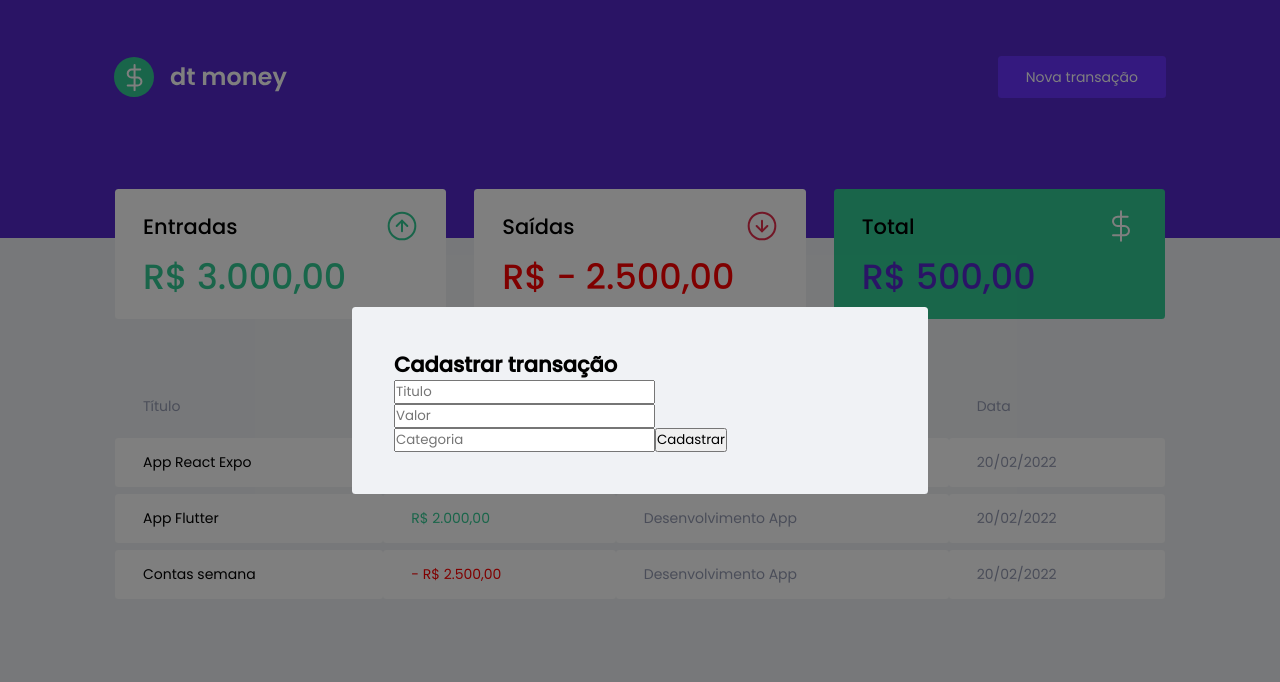
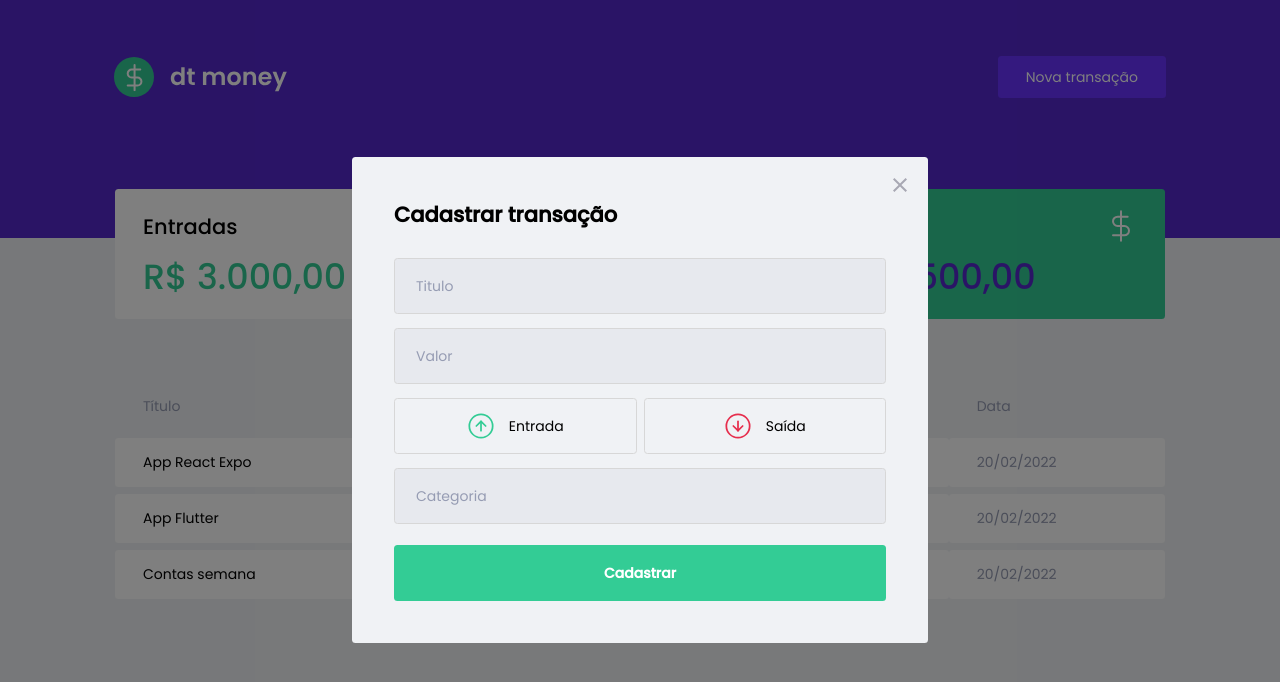
Before and after one commit to srodrigo28/react-app-money, a React (Create React App) app: page / in a window 1280 px wide. Both pictures are taken after a click on the button "Nova transação". Shown: the top 682 px of the page. Built offline with nearby package versions, Linux system fonts and the light colour scheme; no server answers; what miragejs would draw is missing.

Commit message:
front end finalizado

```diff
--- a/package.json
+++ b/package.json
@@ -12,6 +12,7 @@
     "@types/react-dom": "^17.0.14",
     "axios": "^0.26.1",
     "miragejs": "^0.1.43",
+    "polished": "^4.1.4",
     "react": "^17.0.2",
     "react-dom": "^17.0.2",
     "react-modal": "^3.14.4",
--- a/src/components/NewTrasaction/index.tsx
+++ b/src/components/NewTrasaction/index.tsx
@@ -1,24 +1,57 @@
 import Modal from 'react-modal';
+import { Container, ButtonSelect, ButtonSelected } from './styles';
+import closeImg from '../../assets/close.svg';
+import incomeImg from '../../assets/income.svg';
+import outcomeImg from '../../assets/outcome.svg';
+import { useState } from 'react';
 
-interface NewTrasactionProps{
+interface NewTrasactionProps {
     isOpen: boolean;
     onRequestClose: () => void;
 }
 
-export function NewTrasaction( {isOpen, onRequestClose} : NewTrasactionProps){
-    return(
+export function NewTrasaction({ isOpen, onRequestClose }: NewTrasactionProps) {
+    const [type, setType] = useState('');
+    return (
         <Modal
             isOpen={isOpen}
             onRequestClose={onRequestClose}
             overlayClassName="react-modal-overlay"
             className="react-modal-content"
         >
-            <h2>Cadastrar transação</h2>
+        <button type='button' onClick={onRequestClose} className="modal-close">
+            <img src={closeImg} alt="Fechar modal" />
 
-            <input type="text" placeholder='Titulo' />
-            <input type="text" placeholder='Valor' />
-            <input type="text" placeholder='Categoria' />
-            <button type='submit'>Cadastrar</button>
+        </button>
+            <Container>
+                <h2>Cadastrar transação</h2>
+
+                <input type="text" placeholder='Titulo' />
+                <input type="text" placeholder='Valor' />
+
+                <ButtonSelect>
+                    <ButtonSelected
+                        type='button'
+                        onClick={() => {setType('deposit') }}
+                        isActive={type === 'deposit'}
+                        activeColor = "green"
+                    >
+                        <img src={incomeImg} alt="img entrada mony"/>
+                        <span>Entrada</span>
+                    </ButtonSelected>
+                    <ButtonSelected
+                        type='button'
+                        onClick={() => {setType('withdraw') }}
+                        isActive={type === 'withdraw'}
+                        activeColor = "red"
+                    >
+                        <img src={outcomeImg} alt="img saída mony"/>
+                        <span>Saída</span>
+                    </ButtonSelected>
+                </ButtonSelect>
+                <input type="text" placeholder='Categoria' />
+                <button type='submit'>Cadastrar</button>
+            </Container>
         </Modal>
     )
 }
--- a/src/components/NewTrasaction/styles.ts
+++ b/src/components/NewTrasaction/styles.ts
@@ -1,5 +1,93 @@
 import styled from "styled-components";
+import { darken, transparentize } from "polished";
 
 export const Container = styled.form`
+    h2{
+        color: var(--text-title);
+        font-size: 1.5rem;
+        margin-bottom: 2rem;
+    }
+    input{
+        width: 100%;
+        padding: 0 1.5rem;
+        height: 4rem;
+        border-radius: 0.25rem;
 
+        border: 1px solid #d7d7d7;
+        background-color: #e7e9ee;
+
+        font-weight: 400;
+        font-size: 1rem;
+
+        &::placeholder {
+            color: var(--text-body);
+        }
+        & + input {
+            margin-top: 1rem;
+        }
+    }
+    button[type="submit"]{
+        width: 100%;
+        padding: 0 1.5rem;
+        height: 4rem;
+        background-color: var(--green);
+        color: #fff;
+        border-radius: 0.25rem;
+        border: none;
+        font-size: 1rem;
+        margin-top: 1.5rem;
+        font-weight: 600;
+        transition: 0.3s;
+
+        &:hover{
+            filter: brightness(0.9)
+        }
+    }
+`;
+export const ButtonSelect = styled.div`
+    margin: 1rem 0;
+    display: grid;
+    grid-template-columns: 1fr 1fr;
+    gap: 0.5rem;
 `
+
+interface ButtonSelectedProps{
+    isActive: boolean;
+    activeColor: 'green' | 'red';
+}
+
+const colors = {
+    green: '#33CC95',
+    red: '#E52E4D'
+}
+
+export const ButtonSelected = styled.button<ButtonSelectedProps>`
+        height: 4rem;
+        border: 1px solid #d7d7d7;
+        border-radius: 0.25rem;
+
+        background: ${(props) => props.isActive
+            ? transparentize( 0.5,  colors[props.activeColor] )
+            : 'transparent'
+        };
+        display: flex;
+        align-items: center;
+        justify-content: center;
+        transition: border-color 0.3s;
+
+        &:hover{
+            border-color: ${darken(.1, '#d7d7d7')};
+
+        }
+
+        img{
+            width: 28px;
+            height: 28px;
+        }
+        span{
+            display: inline-block;
+            margin-left: 1rem;
+            font-size: 1rem;
+            color: var(--text-title);
+        }
+`;
--- a/src/styles/global.ts
+++ b/src/styles/global.ts
@@ -65,5 +65,17 @@ export const GlobalStyle = createGlobalStyle`
         position: relative;
         border-radius: 0.25rem;
     }
+    .modal-close{
+        position: absolute;
+        top: 1.5rem;
+        right: 1.5rem;
+        border: 0;
+        background-color: transparent;
+        transition: filter 0.3s;
+
+        & :hover {
+            color: white;
+        }
+    }
 
 `
```
Also changed, not shown: 2 other files (tests, documents, lock files or other folders).
